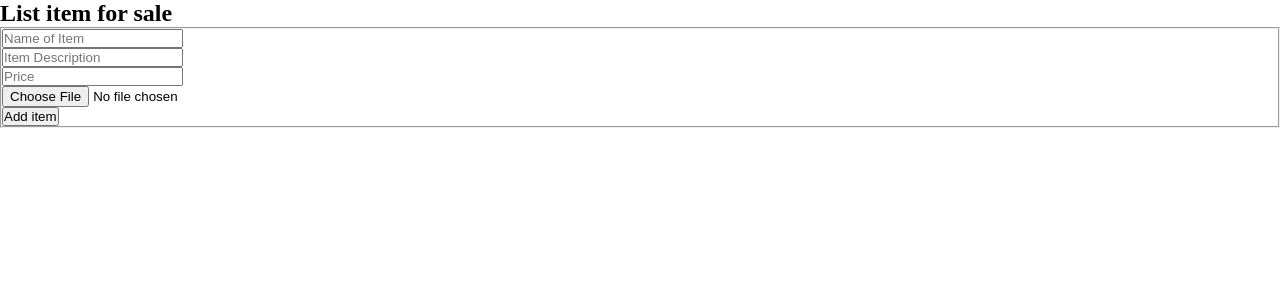
After one commit to fardinchowdhury/WebDev-shopping, a Flask app: template templates/catalogue.html in a window 1280 px wide. The commit adds this page. Shown: the top 300 px of the page. Run offline with Flask 2, Linux system fonts and the light colour scheme; the template is opened without the code that fills it: most values are stand-ins (such as "Sample title", 1, 10 or a date in 2020); one stand-in notice (Sample message) is shown.

Commit message:
Added form to add item, made get_item_id function

```diff
--- a/app.py
+++ b/app.py
@@ -13,11 +13,38 @@ database = mongo_client["Site_Info"]
 user_table = database["users"]  # Table for user info (usernames, etc.)
 current_listings = database["listings"]  # Records for all current items listed on the site
 transaction_records = database["transactions"]  # Holds a record of all previous finished transactions
-
+item_ids = database["ids"]
 
 @app.route('/')  # Serving home page and associated content
 def home():
-    if get_logged_in(request, user_table): return render_template('item.html', error=None)
+    if get_logged_in(request, user_table):
+        # NOTE: We still need to load the current items on sale and the XSRF token here -JG
+        current_user = get_logged_in(request, user_table)
+        current_xsrf = current_user["xsrf_tokens"]
+        return render_template('catalogue.html', listings=None, error=None, xsrf_token=current_xsrf)
+    return render_template('home.html', error=None)
+
+
+@app.route('/add_item')
+def add_item():
+    if get_logged_in(request, user_table):
+
+        item_xsrf = request.form.get("xsrf_token")
+        current_user = get_logged_in(request, user_table)
+        current_xsrf = current_user["xsrf_tokens"]
+
+        if item_xsrf == current_xsrf:
+
+            name = request.form.get("item_name")
+            description = request.form.get("item_description")
+            price = request.form.get("item_price")
+            image = request.form.get("item_image")
+            new_id = get_item_id(item_ids)
+
+
+        flash("Cross site request forgery detected!")
+        return render_template('home.html', error=None)
+
     return render_template('home.html', error=None)
 
 
@@ -70,9 +97,11 @@ def login():
         hashed = user["pass"]
         if bcrypt.checkpw(password.encode(), hashed):
             auth_token = secrets.token_urlsafe()
-            hashed_token = bcrypt.hashpw(auth_token.encode(), bcrypt.gensalt(1))
+            hashed_token = bcrypt.hashpw(auth_token.encode(), bcrypt.gensalt())
             user_table.update_one({"email": email}, {"$set": {"token": hashed_token}})
-            response = make_response(render_template())  # FILL THIS OUT TO LEAD TO THE FIRST PAGE
+            xsrf_token = secrets.token_urlsafe()
+            user_table.update_one({"email": email}, {"$set": {"xsrf_tokens": xsrf_token}})
+            response = make_response(redirect("/", 302, None))  # FILL THIS OUT TO LEAD TO THE FIRST PAGE
             response.set_cookie('auth_token', value=auth_token, httponly=True, max_age=604800)
             response.set_cookie('email', value=email, httponly=True, max_age=604800)
             return response
@@ -86,7 +115,10 @@ def login():
 def logout():
     if get_logged_in(request, user_table):
         # Help with deleting cookies from https://sparkdatabox.com/tutorials/python-flask/delete-cookies
-        response = make_response(render_template('home.html', error=None))  # FILL THIS OUT TO LEAD TO THE LOGIN PAGE
+        email = request.cookies["email"]
+        user_table.update_one({"email": email}, {"$set": {"token": None}})
+        user_table.update_one({"email": email}, {"$set": {"xsrf_tokens": None}})
+        response = make_response(render_template('home.html', error=None))
         response.set_cookie('auth_token', value="", httponly=True, max_age=0)
         response.set_cookie('email', value="", httponly=True, max_age=0)
         return response
--- /dev/null
+++ b/templates/catalogue.html
@@ -0,0 +1,63 @@
+<!DOCTYPE html>
+<html lang="en">
+<head>
+    <meta charset="utf-8">
+  <meta name="viewport" content="width=device-width">
+  <title>UpBid</title>
+  <link href="../static/style.css" rel="stylesheet" type="text/css" />
+  <link href="../static/signup.css" rel="stylesheet" type="text/css" />
+  <link rel="preconnect" href="https://fonts.googleapis.com">
+  <link rel="preconnect" href="https://fonts.gstatic.com" crossorigin>
+  <link href="https://fonts.googleapis.com/css2?family=Montserrat:wght@300&display=swap" rel="stylesheet">
+  <link rel="stylesheet" href="https://cdnjs.cloudflare.com/ajax/libs/font-awesome/4.7.0/css/font-awesome.min.css">
+</head>
+
+<!-- The 'listings' variable holds a list of all the items currently for sale (still in dictionary form). If the item
+was posted by the currently logged-in user, it will also display a button next to the item to delete it. The username of
+the current user is stored in 'username', and is verified via authentication token (the get_logged_in method).
+-->
+<body>
+{% with messages = get_flashed_messages() %}
+        {% if messages %}
+            {% for message in messages %}
+                <script>alert("{{ message }}");</script>
+            {% endfor %}
+        {% endif %}
+    {% endwith %}
+<div class="user_forms-login">
+        <h2 class="forms_title">List item for sale</h2>
+        <form class="forms_form" id="add_item" method="post" action="/add_item" enctype="multipart/form-data">
+          <fieldset class="forms_fieldset">
+            <div class="forms_field">
+              <input type="text" placeholder="Name of Item" name="item_name" class="forms_field-input" required />
+            </div>
+              <div class="forms_field">
+              <input type="text" placeholder="Item Description" name="item_description" class="forms_field-input" required />
+            </div>
+            <div class="forms_field">
+              <input type="number" placeholder="Price" name="item_price" class="forms_field-input" required />
+            </div>
+              <div class="forms_field">
+              <input type="file" placeholder="Image of item" name="item_image" class="forms_field-input" required />
+            </div>
+              <div class="forms_field">
+              <input type="text" hidden name="xsrf_token" value="{{ xsrf_token }}"  />
+            </div>
+            <div class="forms_buttons">
+                <input type="submit" value="Add item" class="forms_buttons-action" required>
+            </div>
+          </fieldset>
+
+        </form>
+      </div>
+
+
+
+{% if listings is none %}
+<p>No items available for sale!</p>
+{% endif %}
+
+
+</body>
+
+</html>
```
Also changed, not shown: helper_functions.py (+16 -2 lines), templates/item.html (deleted, +0 -59 lines), templates/log.html (+7 -1 lines).
